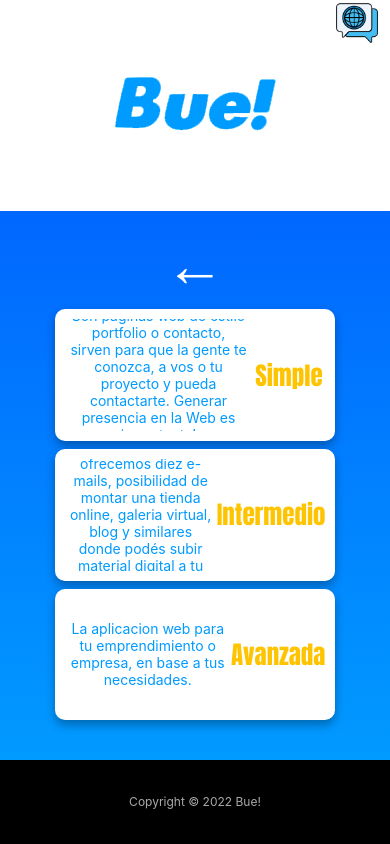
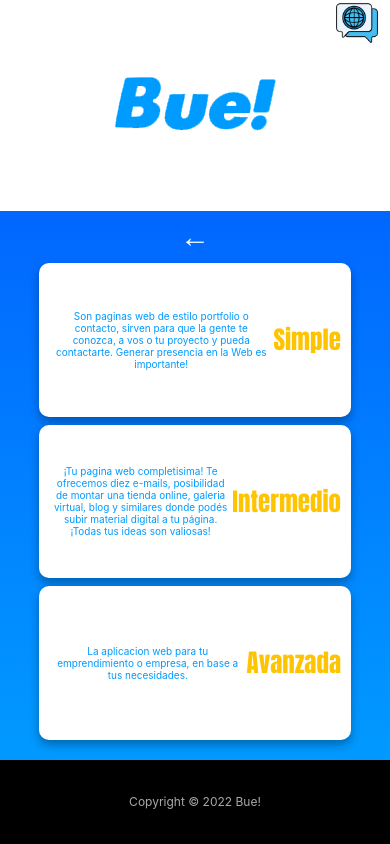
Before and after one commit to CrisValhas/bue, a React (Create React App) app: page /webs in a window 390 px wide. Built offline with nearby package versions, Linux system fonts and the light colour scheme.

Commit message:
add little resp

```diff
--- a/src/components/styles/Webs.css
+++ b/src/components/styles/Webs.css
@@ -180,13 +180,23 @@
   outline: none;
 }
 
-@media (max-width: 820px) {
+@media (max-width: 960px) {
   .webs-container {
+    width: 100%;
+  }
+}
+@media (max-width: 640px) {
+  .webs-container button {
+    font-size: 30px;
+  }
+  .webs-container div {
+    height: 28%;
+  }
+  .webs-container p {
+    font-size: 10px;
     width: 90%;
   }
-}
-@media (max-width: 520px) {
-  .webs-container {
-    width: 90%;
+  .webs-container h1 {
+    margin: 0;
   }
 }/*# sourceMappingURL=Webs.css.map */
--- a/src/components/styles/Webs.scss
+++ b/src/components/styles/Webs.scss
@@ -175,18 +175,31 @@
     outline: none;
 }
 
-@media (max-width:820px) {
+@media (max-width:960px) {
 
     .webs-container {
-        width: 90%;
+        width: 100%;
     }
 
 }
 
-@media (max-width:520px) {
+@media (max-width:640px) {
 
     .webs-container {
-        width: 90%;
+        button {
+            font-size: 30px;
+        }
+
+        div {
+            height: 28%;
+        }
+        p {
+            font-size: 10px;
+            width: 90%;
+        }
+
+        h1 {
+            margin: 0;
+        }
     }
-
 }
```
Also changed, not shown: src/components/Webs.js (line endings or trailing spaces), 1 other file (tests, documents, lock files or other folders).
